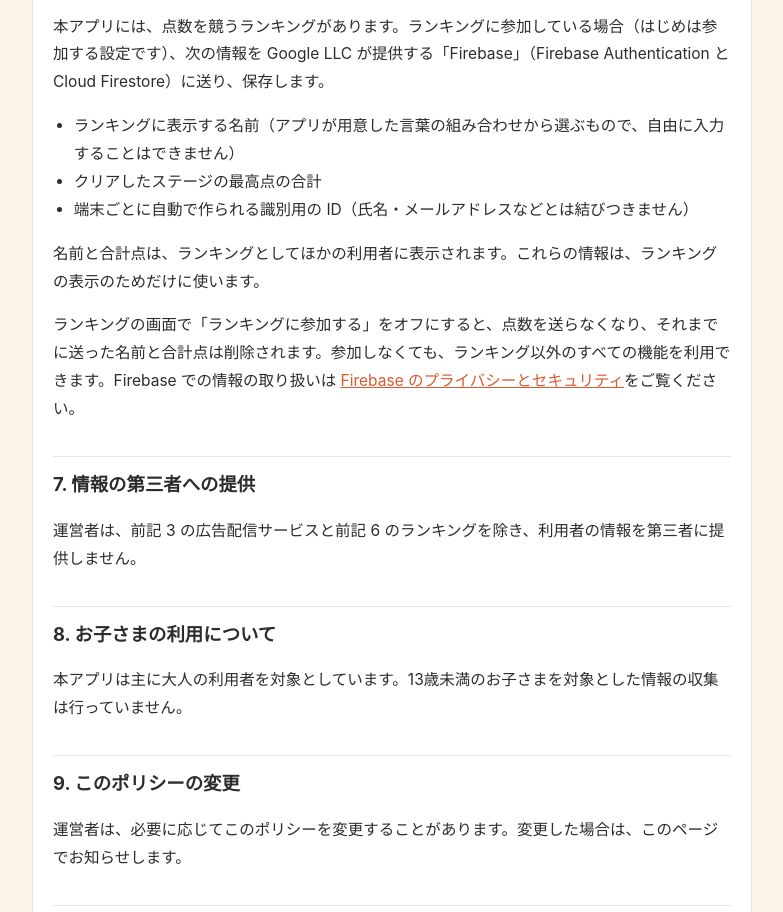
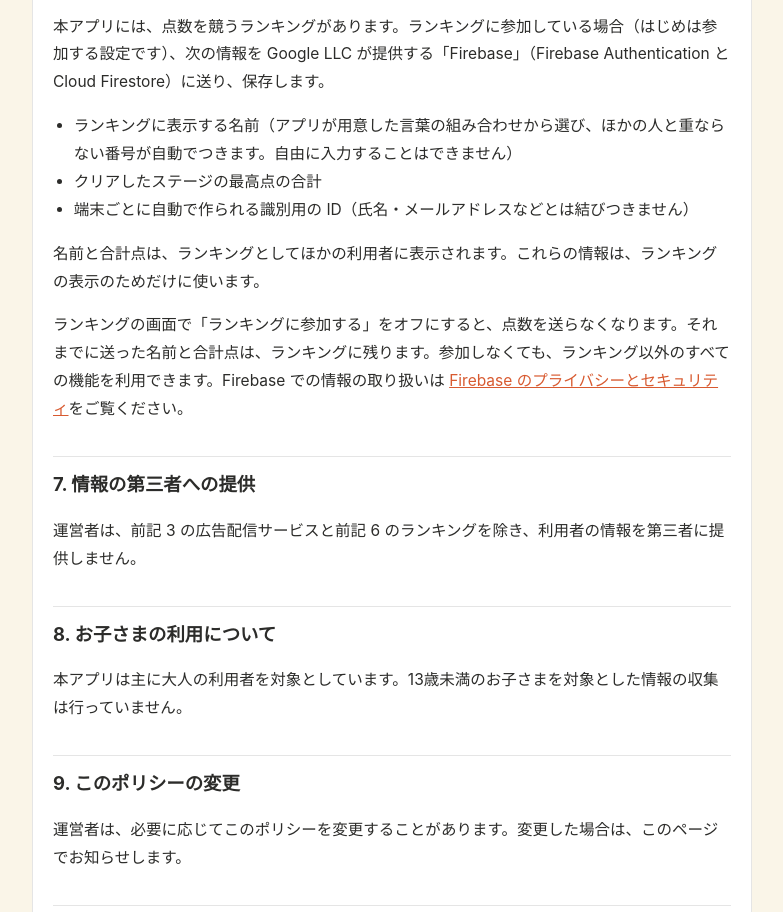
Before and after one commit to gekimax2000/katamukanai-support, a plain HTML site: page privacy.html in a window 1280 px wide. Shown: the part 1691-2603 px from the top of the page, without its empty margins (248-1031 px from the left). Drawn offline with Linux system fonts and the light colour scheme.

Commit message:
プライバシーポリシー：ランキングの名前の番号と、記録を消さないことを反映
Co-Authored-By: Claude Opus 5.5 <noreply@anthropic.com>

```diff
--- a/privacy.html
+++ b/privacy.html
@@ -51,12 +51,12 @@
   <h2>6. ランキングについて</h2>
   <p>本アプリには、点数を競うランキングがあります。ランキングに参加している場合（はじめは参加する設定です）、次の情報を Google LLC が提供する「Firebase」（Firebase Authentication と Cloud Firestore）に送り、保存します。</p>
   <ul>
-    <li>ランキングに表示する名前（アプリが用意した言葉の組み合わせから選ぶもので、自由に入力することはできません）</li>
+    <li>ランキングに表示する名前（アプリが用意した言葉の組み合わせから選び、ほかの人と重ならない番号が自動でつきます。自由に入力することはできません）</li>
     <li>クリアしたステージの最高点の合計</li>
     <li>端末ごとに自動で作られる識別用の ID（氏名・メールアドレスなどとは結びつきません）</li>
   </ul>
   <p>名前と合計点は、ランキングとしてほかの利用者に表示されます。これらの情報は、ランキングの表示のためだけに使います。</p>
-  <p>ランキングの画面で「ランキングに参加する」をオフにすると、点数を送らなくなり、それまでに送った名前と合計点は削除されます。参加しなくても、ランキング以外のすべての機能を利用できます。Firebase での情報の取り扱いは <a href="https://firebase.google.com/support/privacy?hl=ja">Firebase のプライバシーとセキュリティ</a>をご覧ください。</p>
+  <p>ランキングの画面で「ランキングに参加する」をオフにすると、点数を送らなくなります。それまでに送った名前と合計点は、ランキングに残ります。参加しなくても、ランキング以外のすべての機能を利用できます。Firebase での情報の取り扱いは <a href="https://firebase.google.com/support/privacy?hl=ja">Firebase のプライバシーとセキュリティ</a>をご覧ください。</p>
 
   <h2>7. 情報の第三者への提供</h2>
   <p>運営者は、前記 3 の広告配信サービスと前記 6 のランキングを除き、利用者の情報を第三者に提供しません。</p>
```
